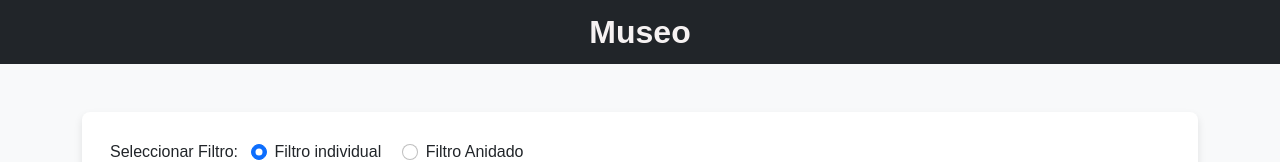
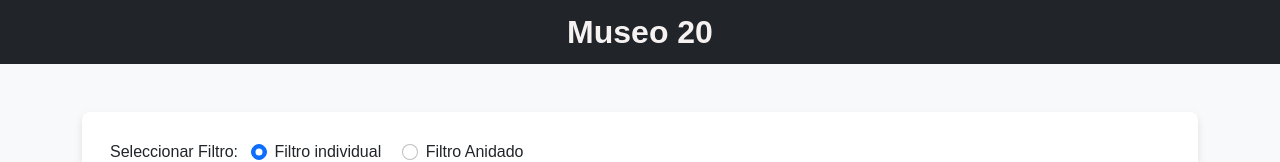
Before and after one commit to FMenichetti/WEB2_Integrador_NodeJs_Menichetti, a website with bundled scripts: page public/index.html in a window 1280 px wide. Shown: the top 162 px of the page. Built offline with nearby package versions, Linux system fonts and the light colour scheme; files whose address does not match are found by name.

Commit message:
probando cambio html

```diff
--- a/public/index.html
+++ b/public/index.html
@@ -14,7 +14,7 @@
     <!-- Header -->
     <div>
         <nav class="navbar navbar-dark bg-dark d-flex justify-content-center nav">
-            Museo
+            Museo 20
         </nav>
     </div>
     <!-- Filters -->
```
